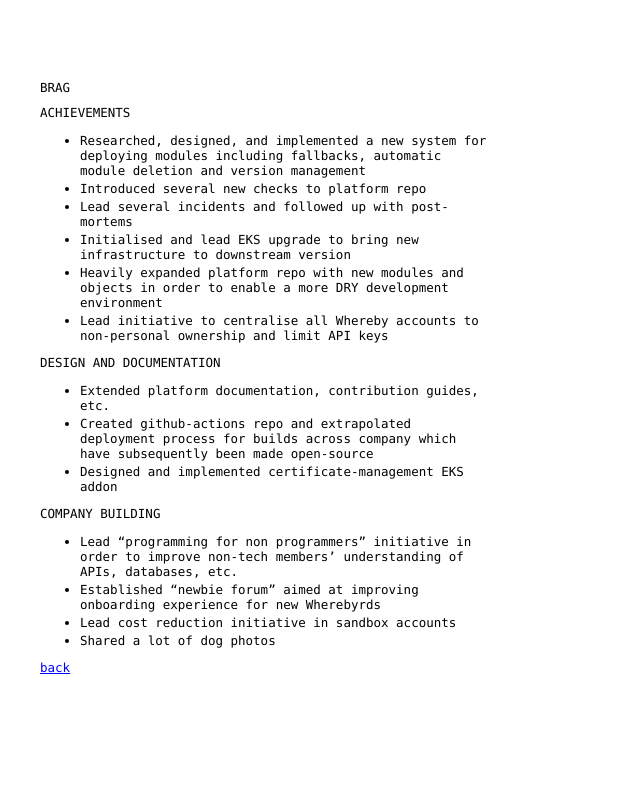
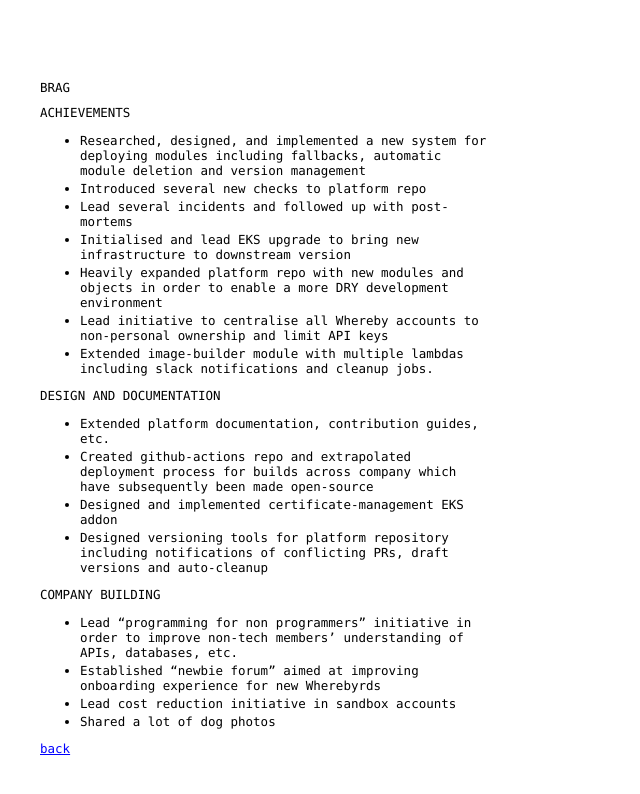
Before and after one commit to jsphwllng/jsphwllng.github.io, a Jekyll site: the page built from brag.md, in a window 1280 px wide. Shown: the top 794 px of the page, without its empty margins (0-640 px from the left). Built offline with Jekyll 4.4.1, drawn with Linux system fonts in a browser that asks for light colours.

Commit message:
extending brag

```diff
--- a/brag.md
+++ b/brag.md
@@ -12,6 +12,7 @@
 *   Initialised and lead EKS upgrade to bring new infrastructure to downstream version
 *   Heavily expanded platform repo with new modules and objects in order to enable a more DRY development environment
 *   Lead initiative to centralise all Whereby accounts to non-personal ownership and limit API keys
+*   Extended image-builder module with multiple lambdas including slack notifications and cleanup jobs.
 
 Design and documentation
 ------------------------
@@ -19,6 +20,7 @@
 *   Extended platform documentation, contribution guides, etc.
 *   Created github-actions repo and extrapolated deployment process for builds across company which have subsequently been made open-source
 *   Designed and implemented certificate-management EKS addon
+*   Designed versioning tools for platform repository including notifications of conflicting PRs, draft versions and auto-cleanup
 
 Company building
 ----------------
```
